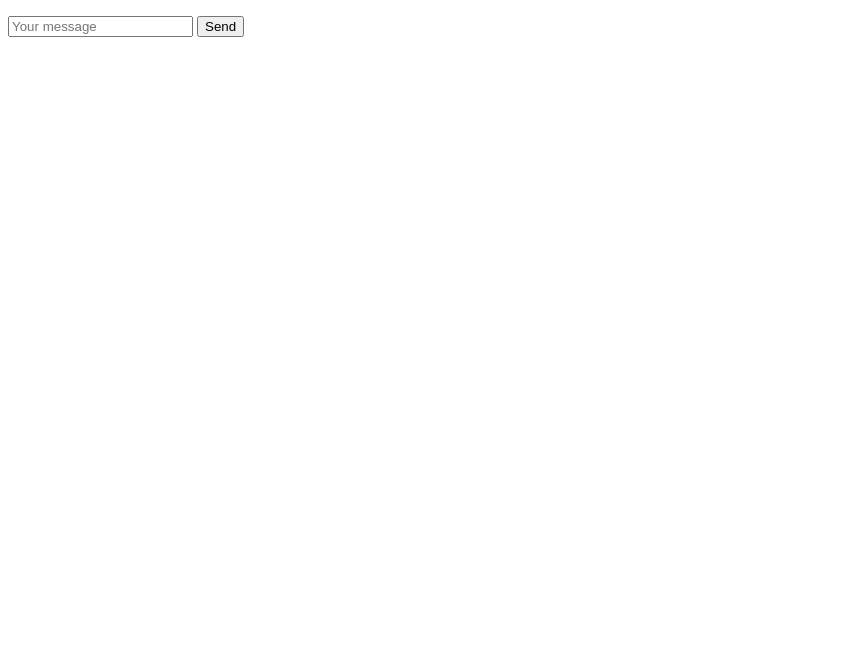
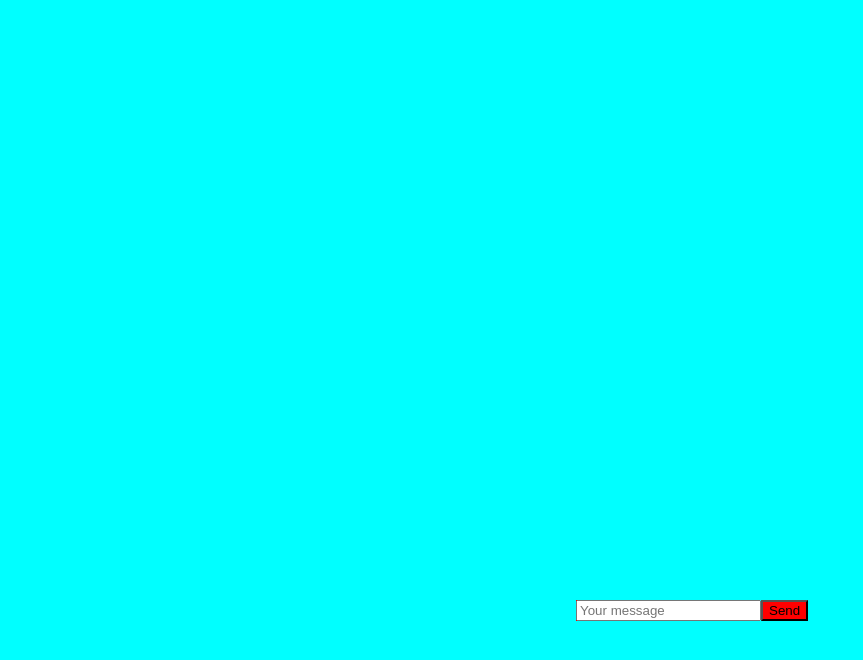
Before and after one commit to abdukhans/Chat-App, a plain HTML site: page App/index.html in a window 1280 px wide. Shown: the whole page, without its empty margins (0-863 px from the left). Drawn offline with Linux system fonts and the light colour scheme.

Commit message:
Added some CSS for degbugging

```diff
--- a/App/app.js
+++ b/App/app.js
@@ -9,6 +9,7 @@ function SendMsg(e) {
     const input = document.querySelector('input')
 
     if (input.value) {
+
         socket.send(input.value)
         input.value = ''
     }
--- a/App/index.html
+++ b/App/index.html
@@ -9,10 +9,13 @@
     <script defer src="app.js"></script>
 </head>
 <body>
-    <div>
+    <div class="Main">
+
+        <div class="MSG">
             <ul>
 
             </ul>
+        </div>
         <form>
             <input type="text" placeholder="Your message">
             <button>Send</button>
--- a/App/style.css
+++ b/App/style.css
@@ -0,0 +1,38 @@
+body{
+    margin: 0px;
+    padding: 0px;
+}
+
+.Main{
+    margin: 0px;
+    padding: 0px;
+    display: flex;
+    flex-direction: column;
+    background-color: aqua;
+    align-items: center;
+    height: 100vh;
+}
+
+.Main form{
+
+    display: flex;
+    flex-direction: row;
+    background-color:red;
+    width: 10%;
+
+}
+
+.Main form button {
+    display: flex;
+    flex-direction: column;
+    background-color: red;
+
+}
+
+
+.MSG{
+    display: flex;
+    flex-direction: column-reverse;
+    overflow-y: scroll;
+    height: 75vh;
+}
```
Lines whose indentation alone changed are shown as unchanged.
